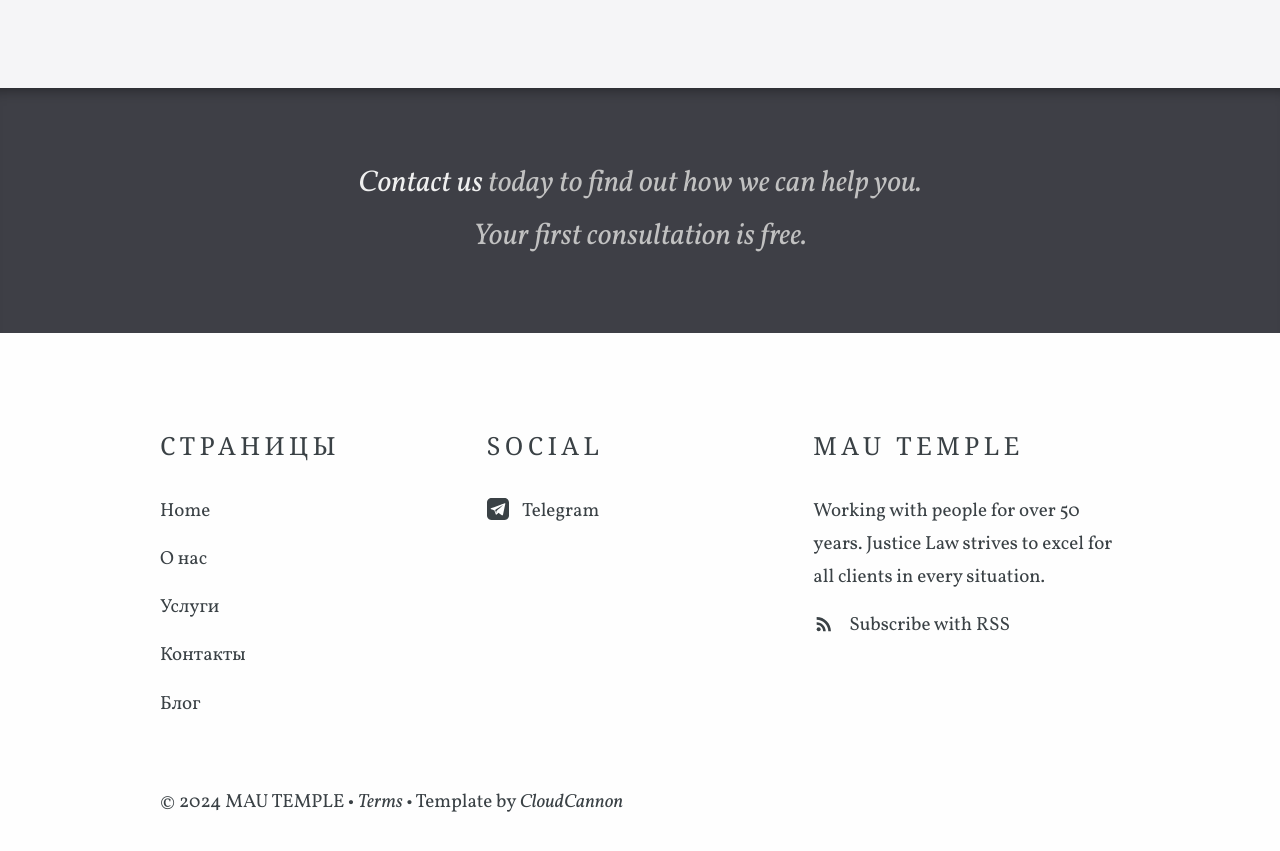
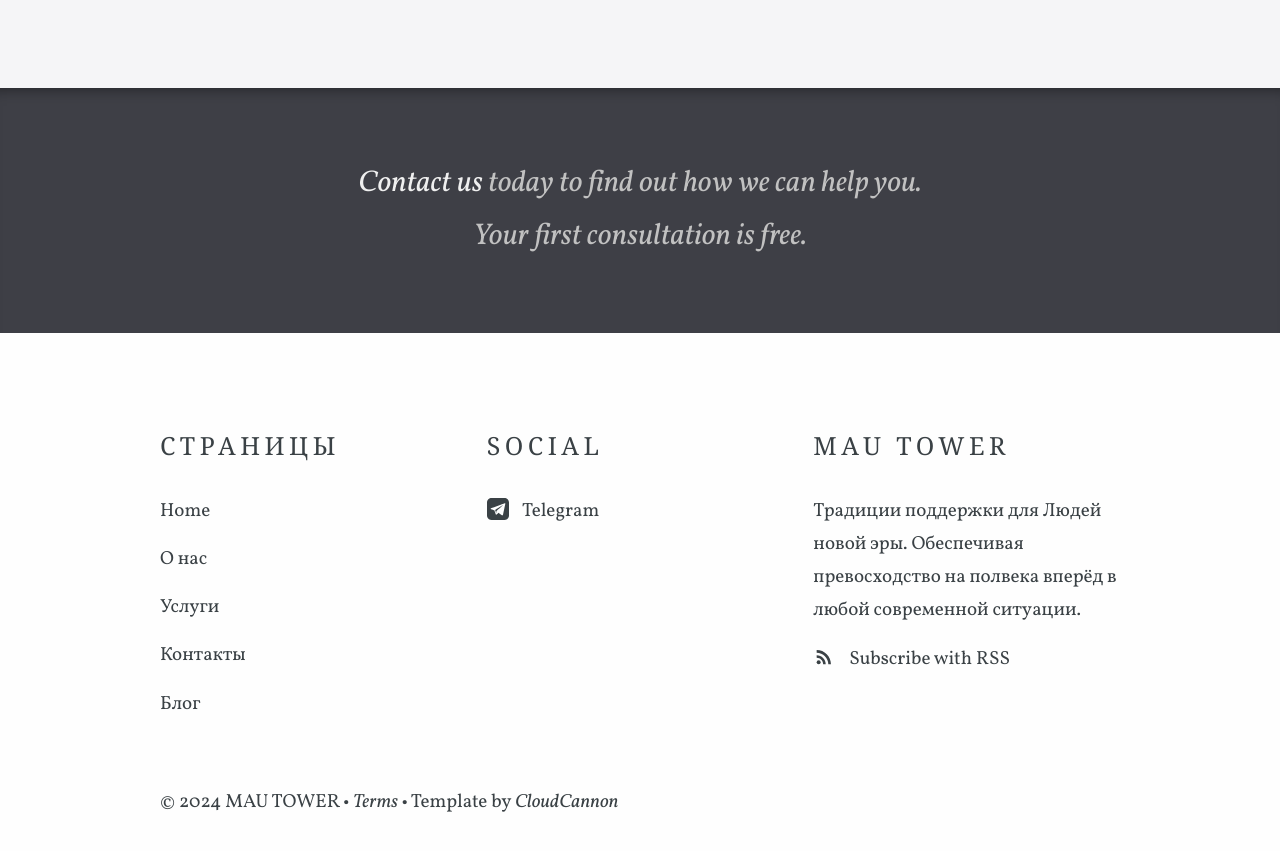
Before and after one commit to mau-tower/mautower-com, a Jekyll site: the page built from services.html, in a window 1280 px wide and 900 px high, scrolled down 5071 px. Shown: the top 851 px of the window. Built offline with Jekyll 4.4.1, drawn with Linux system fonts in a browser that asks for light colours; some web fonts are replaced.

Commit message:
Changes of text

```diff
--- a/_data/company.yml
+++ b/_data/company.yml
@@ -1,5 +1,5 @@
-title: MAU TEMPLE
-description: Working with people for over 50 years. Justice Law strives to excel for all clients in every situation.
+title: MAU TOWER
+description: Традиции поддержки для Людей новой эры. Обеспечивая превосходство на полвека вперёд в любой современной ситуации.
 contact_email_address: contact@example.com
 phone: (03) 123 4567
 address: 123 Example Street, Gooseburb, 9876, Ducktown, New Zealand
--- a/services.html
+++ b/services.html
@@ -70,5 +70,7 @@ navigation_order: 2
 		<li>Практики Jurisdictionally agnostic business</li>
 	</ul>
 
-        <p><img src="https://unsplash.it/960/350?image=364" width="960" height="350" alt="Export image"></p>
+<!--        <p><img src="https://unsplash.it/960/350?image=364" width="960" height="350" alt="Export image"></p>-->
+	<p><img src="https://unsplash.it/960/350?image=193" width="960" height="350" alt="Export image"></p>
+
 </div>
```
